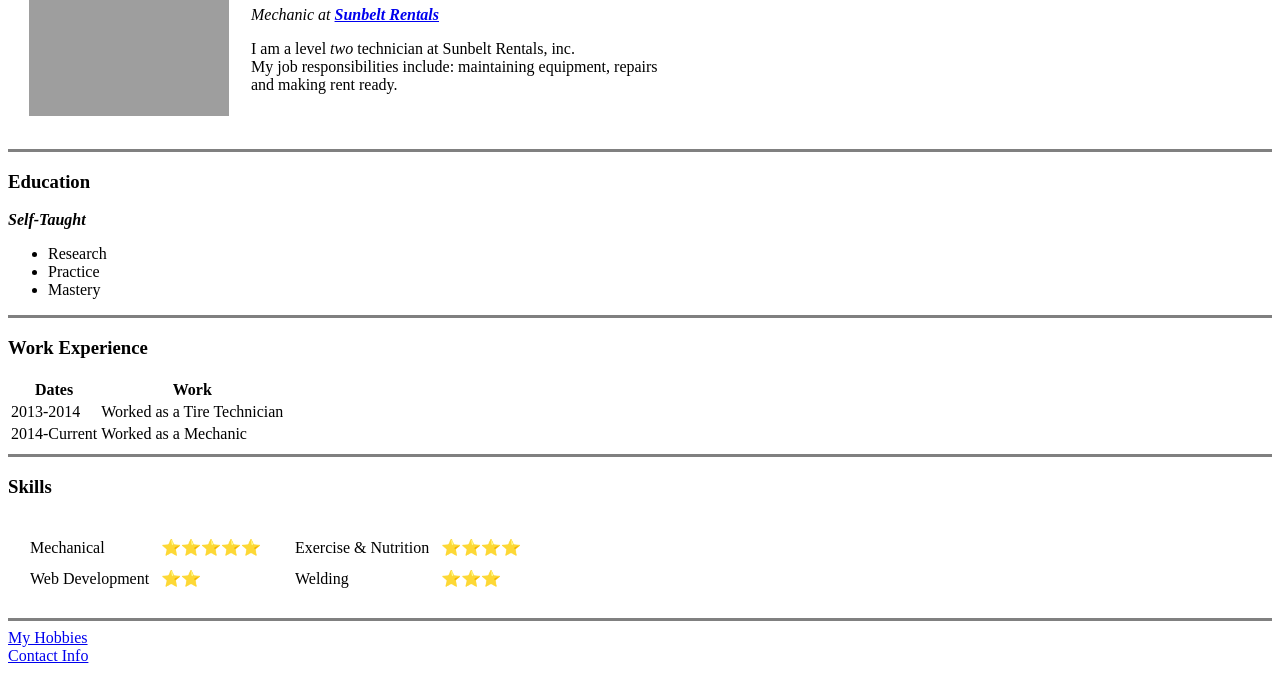
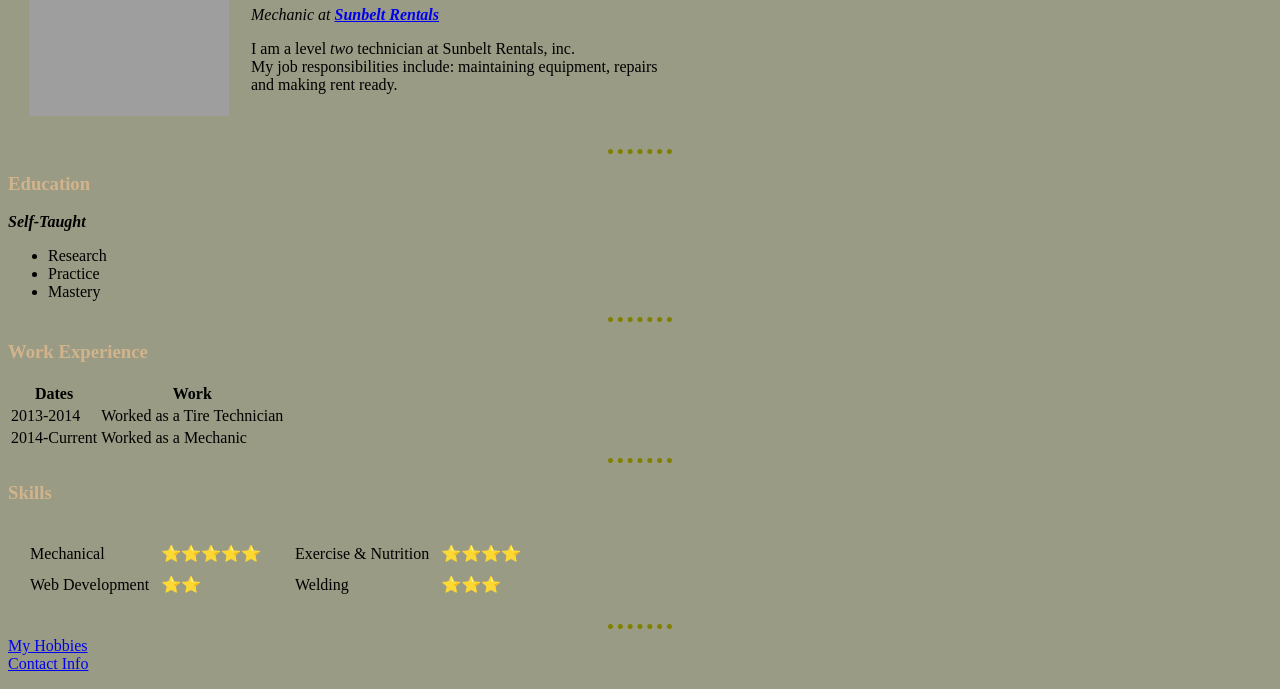
Before and after one commit to Sigma-adv/cv, a plain HTML site: page index.html in a window 1280 px wide. Shown: the part 113-802 px from the top of the page. Drawn offline with Linux system fonts and the light colour scheme; grey boxes are pictures that could not be loaded.

Commit message:
Add files via upload

```diff
--- /dev/null
+++ b/css/styles.css
@@ -0,0 +1,18 @@
+body {
+  background-color: #999b84;
+}
+
+hr {
+  border-color: olive;
+  border-style: dotted none none;
+  width: 5%;
+  border-width: 5px;
+}
+
+h1 {
+  color: tan;
+}
+
+h3 {
+  color: tan;
+}
--- a/index.html
+++ b/index.html
@@ -5,7 +5,8 @@
     <meta http-equiv="X-UA-Compatible" content="IE=edge" />
     <meta name="viewport" content="width=device-width, initial-scale=1.0" />
     <title>Jake's Personal Site</title>
-  </head>
+<link rel="stylesheet" href="css/styles.css">
+</head>
 
   <body>
     <table cellspacing="20">
@@ -22,7 +23,7 @@
       </tr>
     </table>
 
-       <hr size="3" noshade />
+       <hr />
     <h3>Education</h3>
     <p>
       <em><strong>Self-Taught</strong></em>
@@ -31,7 +32,7 @@
           <li>Practice</li>
           <li>Mastery</li>
       </ul>
-      <hr size="3" noshade />
+      <hr />
       <h3>Work Experience</h3>
 
       <table>
@@ -53,7 +54,7 @@
        </tr>
       </tbody>
       </table>
-      <hr size="3" noshade />
+      <hr />
 
       <h3>Skills</h3>
       <table cellspacing="10">
@@ -85,7 +86,7 @@
 
       </table>
 
-      <hr size="3" noshade />
+      <hr />
       <a href="hobbies.html">My Hobbies</a>
       <br>
       <a href="contact.html">Contact Info</a>
```
Also changed, not shown: contact.html (+3 -1 lines), hobbies.html (+1 -0 lines).
